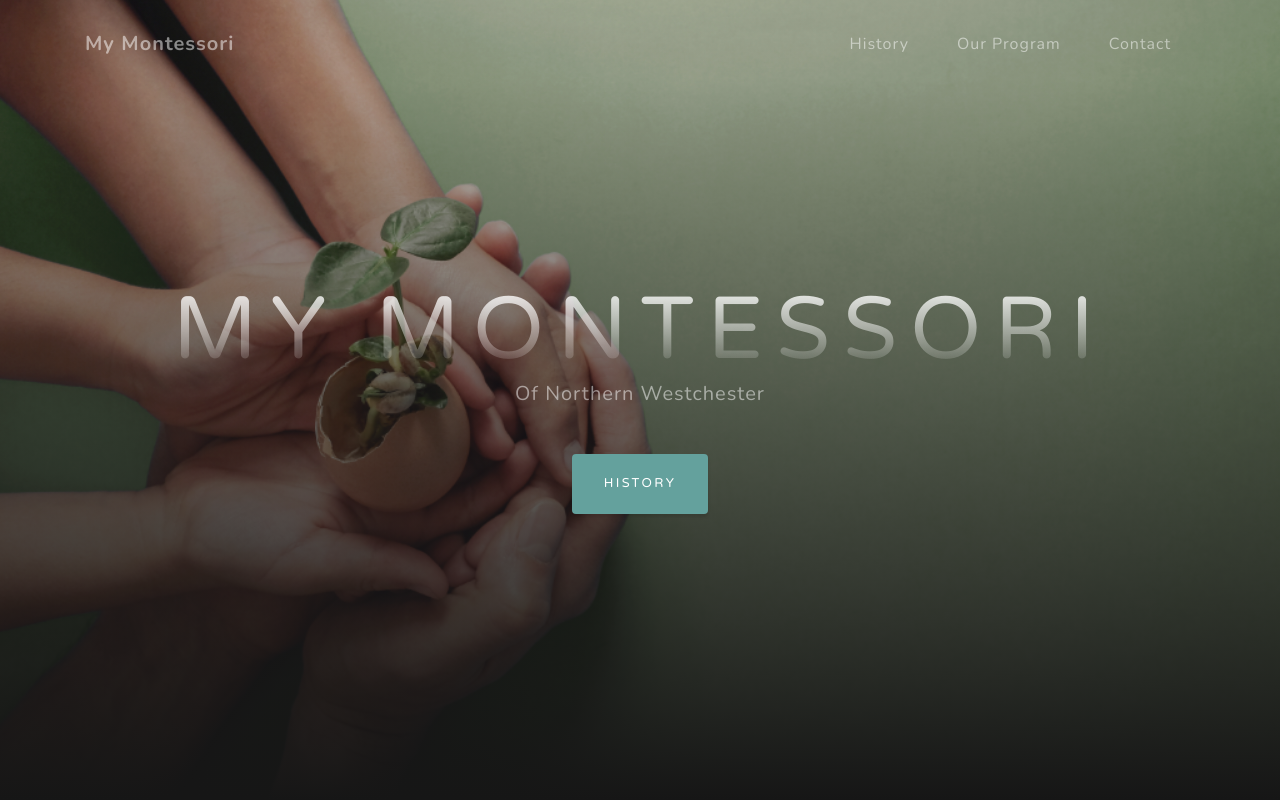
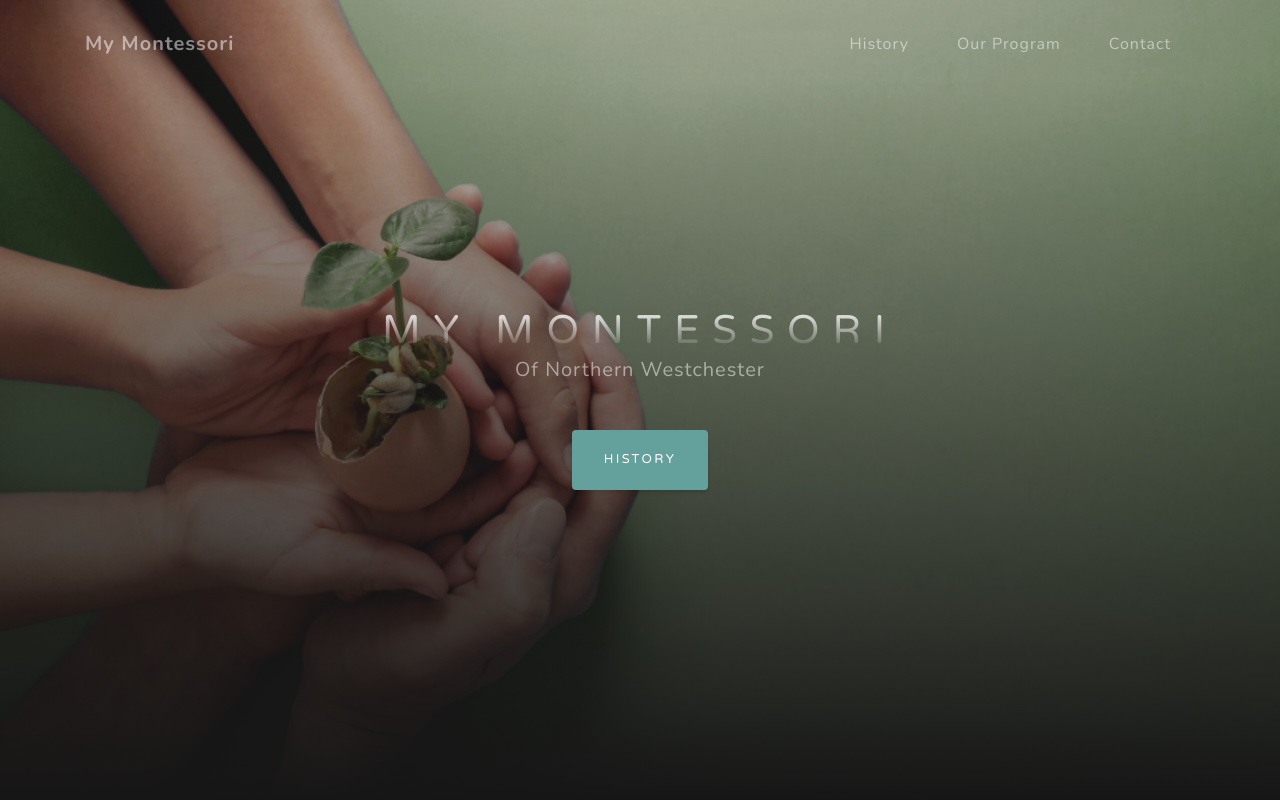
Before and after one commit to dshermanyc/gatsby-my-montessori-site, a Gatsby site: page / in a window 1280 px wide. Shown: the top 800 px of the page. Built offline with nearby package versions, Linux system fonts and the light colour scheme; Gatsby itself is replaced by a stand-in of ours.

Commit message:
masthead h1 too big

```diff
--- a/src/assets/sass/_masthead.scss
+++ b/src/assets/sass/_masthead.scss
@@ -40,8 +40,8 @@
     height: 100vh;
     padding: 0;
     h1 {
-      font-size: 5.5rem;
-      line-height: 5.5rem;
+      font-size: 2.5rem;
+      line-height: 2.5rem;
       letter-spacing: 0.8rem;
     }
     h2 {
```
